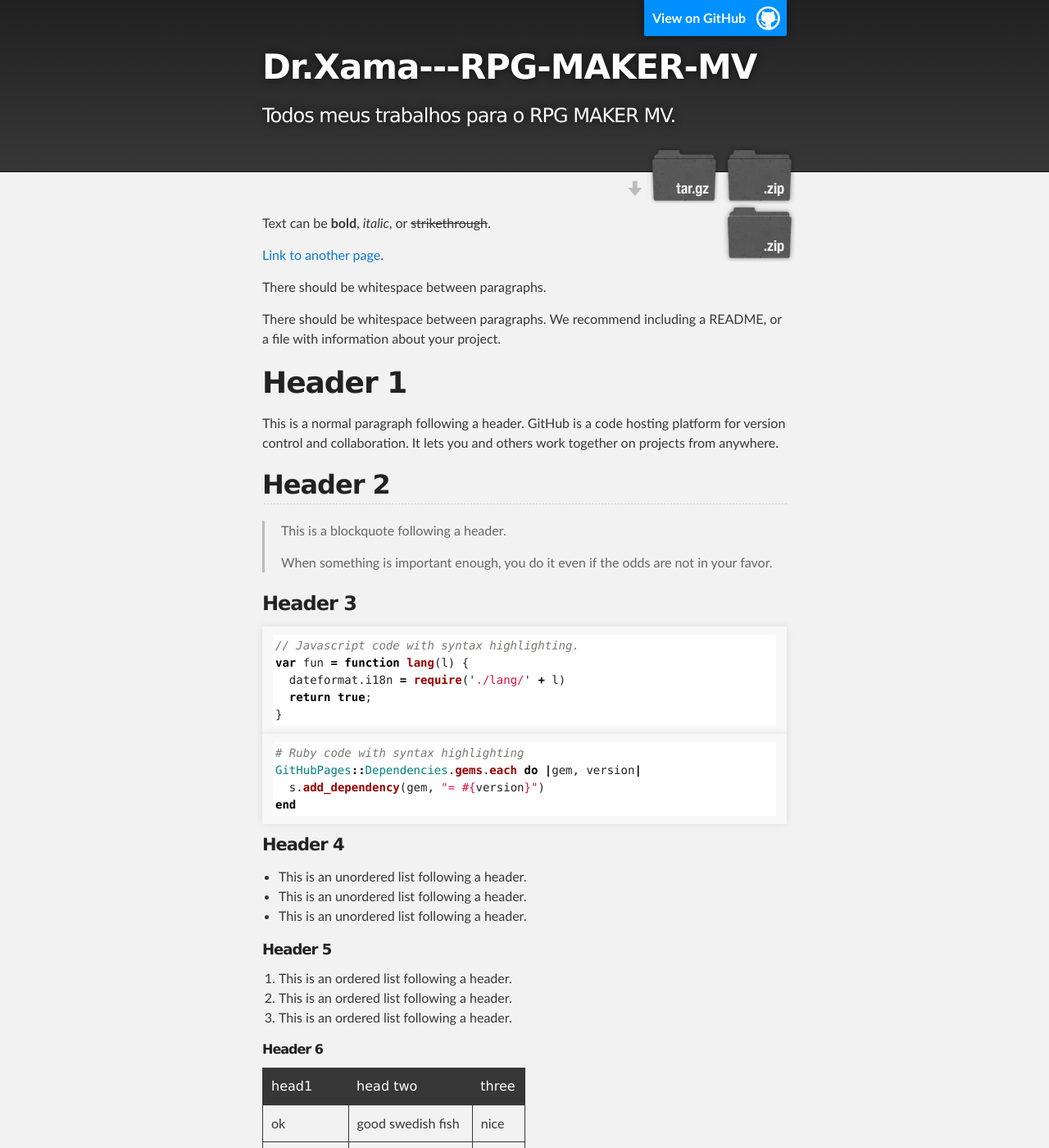
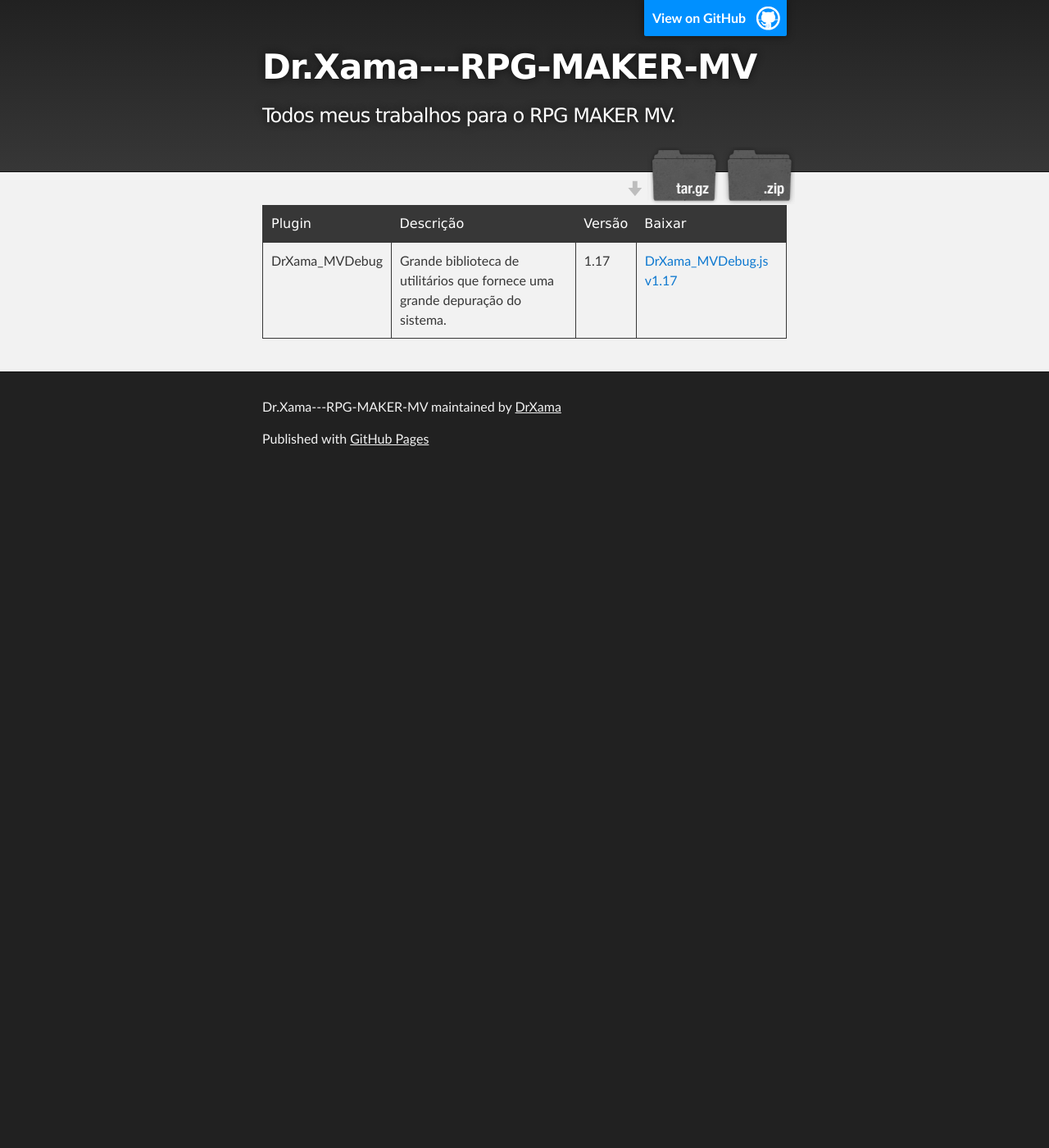
Before and after one commit to DrXama/Dr.Xama---RPG-MAKER-MV, a Jekyll site: the page built from docs/index.md, in a window 1280 px wide and 1400 px high. Shown: the whole window at 82% size. Built offline with Jekyll 4.4.1, drawn with Linux system fonts in a browser that asks for light colours; some of the changed text lies outside the part shown.

Commit message:
update site #3

````diff
--- a/docs/_config.yml
+++ b/docs/_config.yml
@@ -3,5 +3,5 @@
 show_downloads: true
 google_analytics:
 theme: jekyll-theme-slate
-others:
-  folder_plugins_link: https://minhaskamal.github.io/DownGit/#/home?url=https://github.com/GS-GAME-WORDS/Dr.Xama---RPG-MAKER-MV/tree/master/plugins
+plugins:
+  DrXama_MVDebug: https://raw.githubusercontent.com/GS-GAME-WORDS/Dr.Xama---RPG-MAKER-MV/master/plugins/DrXama_MVDebug.js
--- a/docs/_layouts/default.html
+++ b/docs/_layouts/default.html
@@ -27,8 +27,6 @@
       <section id="downloads">
         <a class="zip_download_link" href="{{ site.github.zip_url }}">Baixar o projeto em .zip</a>
         <a class="tar_download_link" href="{{ site.github.tar_url }}">Baixar o projeto em tar.gz</a>
-        <a class="zip_download_link" href="{{ site.others.folder_plugins_link }}">Baixar a pasta de "Plugins" em
-          .zip</a>
       </section>
       {% endif %}
     </header>
--- a/docs/index.md
+++ b/docs/index.md
@@ -2,122 +2,6 @@
 layout: default
 ---
 
-Text can be **bold**, _italic_, or ~~strikethrough~~.
-
-[Link to another page](./another-page.html).
-
-There should be whitespace between paragraphs.
-
-There should be whitespace between paragraphs. We recommend including a README, or a file with information about your project.
-
-# Header 1
-
-This is a normal paragraph following a header. GitHub is a code hosting platform for version control and collaboration. It lets you and others work together on projects from anywhere.
-
-## Header 2
-
-> This is a blockquote following a header.
->
-> When something is important enough, you do it even if the odds are not in your favor.
-
-### Header 3
-
-```js
-// Javascript code with syntax highlighting.
-var fun = function lang(l) {
-  dateformat.i18n = require('./lang/' + l)
-  return true;
-}
-```
-
-```ruby
-# Ruby code with syntax highlighting
-GitHubPages::Dependencies.gems.each do |gem, version|
-  s.add_dependency(gem, "= #{version}")
-end
-```
-
-#### Header 4
-
-*   This is an unordered list following a header.
-*   This is an unordered list following a header.
-*   This is an unordered list following a header.
-
-##### Header 5
-
-1.  This is an ordered list following a header.
-2.  This is an ordered list following a header.
-3.  This is an ordered list following a header.
-
-###### Header 6
-
-| head1        | head two          | three |
-|:-------------|:------------------|:------|
-| ok           | good swedish fish | nice  |
-| out of stock | good and plenty   | nice  |
-| ok           | good `oreos`      | hmm   |
-| ok           | good `zoute` drop | yumm  |
-
-### There's a horizontal rule below this.
-
-* * *
-
-### Here is an unordered list:
-
-*   Item foo
-*   Item bar
-*   Item baz
-*   Item zip
-
-### And an ordered list:
-
-1.  Item one
-1.  Item two
-1.  Item three
-1.  Item four
-
-### And a nested list:
-
-- level 1 item
-  - level 2 item
-  - level 2 item
-    - level 3 item
-    - level 3 item
-- level 1 item
-  - level 2 item
-  - level 2 item
-  - level 2 item
-- level 1 item
-  - level 2 item
-  - level 2 item
-- level 1 item
-
-### Small image
-
-![Octocat](https://github.githubassets.com/images/icons/emoji/octocat.png)
-
-### Large image
-
-![Branching](https://guides.github.com/activities/hello-world/branching.png)
-
-
-### Definition lists can be used with HTML syntax.
-
-<dl>
-<dt>Name</dt>
-<dd>Godzilla</dd>
-<dt>Born</dt>
-<dd>1952</dd>
-<dt>Birthplace</dt>
-<dd>Japan</dd>
-<dt>Color</dt>
-<dd>Green</dd>
-</dl>
-
-```
-Long, single-line code blocks should not wrap. They should horizontally scroll if they are too long. This line should be long enough to demonstrate this.
-```
-
-```
-The final element.
-```
+| Plugin         | Descrição                                                                     | Versão | Baixar                                                       |
+|:---------------|:------------------------------------------------------------------------------|:-------|:-------------------------------------------------------------|
+| DrXama_MVDebug | Grande biblioteca de utilitários que fornece uma grande depuração do sistema. | 1.17   | [DrXama_MVDebug.js v1.17](`{{ site.plugins.DrXama_MVDebug }}`)
````
Also changed, not shown: docs/another-page.md (deleted, +0 -9 lines).
